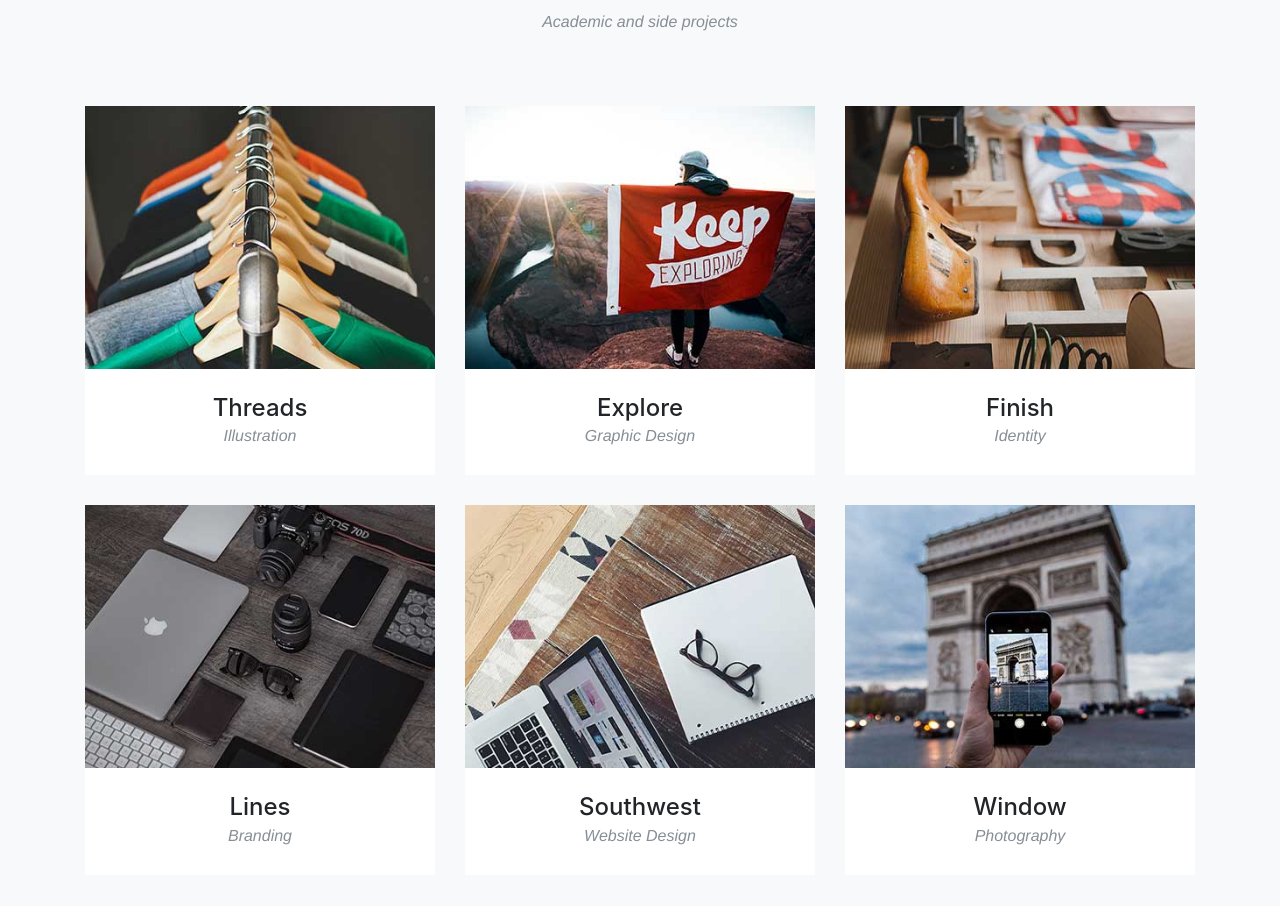
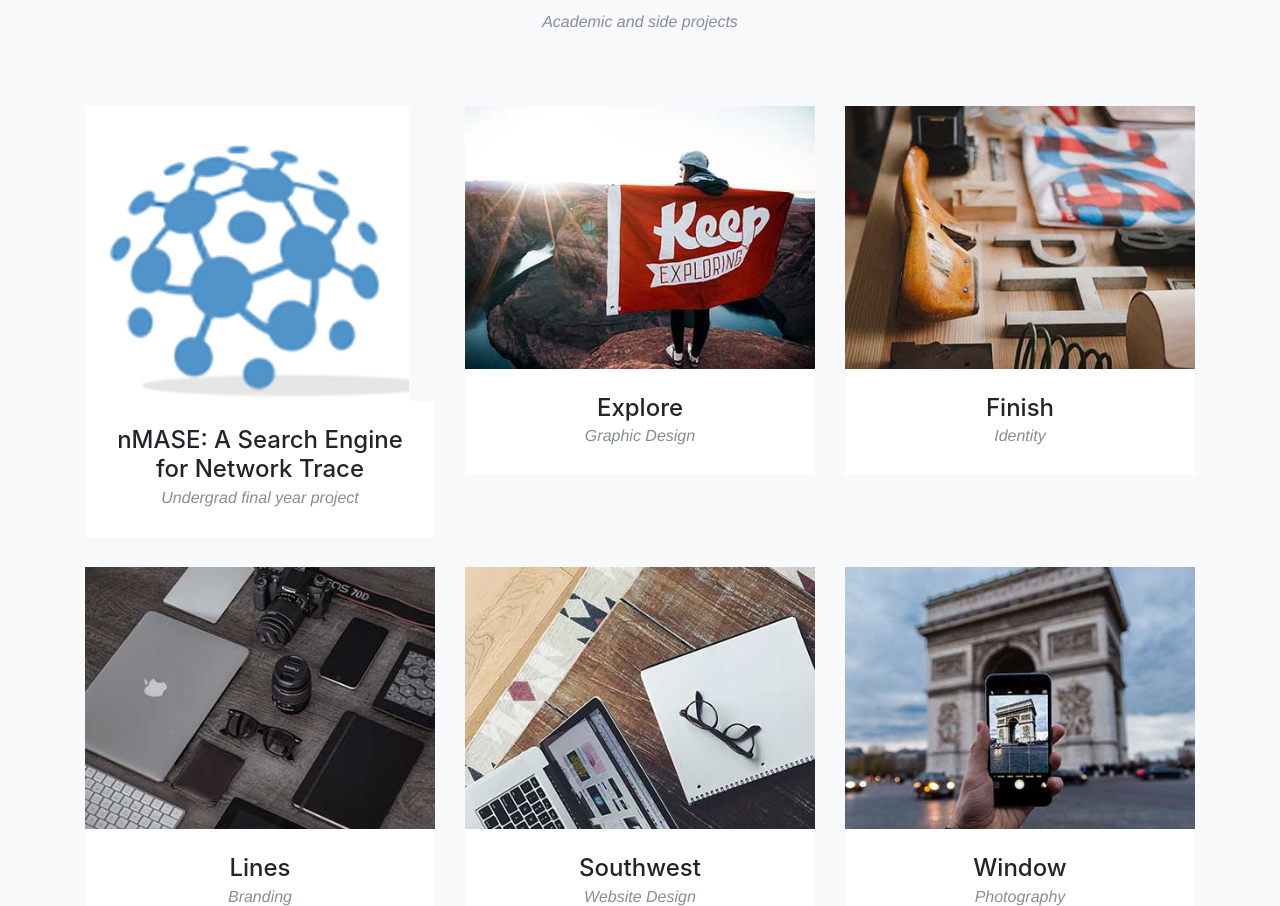
Before and after one commit to vipulchaskar/vipulchaskar.github.io, a website with bundled scripts: page index.html in a window 1280 px wide. Shown: the part 3455-4361 px from the top of the page. Built offline with nearby package versions, Linux system fonts and the light colour scheme; a web font is replaced by a local one.

```diff
--- a/index.html
+++ b/index.html
@@ -216,11 +216,11 @@
                   <i class="fa fa-plus fa-3x"></i>
                 </div>
               </div>
-              <img class="img-fluid" src="img/portfolio/01-thumbnail.jpg" alt="">
+              <img class="img-fluid" src="img/portfolio/01-thumbnail.png" alt="">
             </a>
             <div class="portfolio-caption">
-              <h4>Threads</h4>
-              <p class="text-muted">Illustration</p>
+              <h4>nMASE: A Search Engine for Network Trace</h4>
+              <p class="text-muted">Undergrad final year project</p>
             </div>
           </div>
           <div class="col-md-4 col-sm-6 portfolio-item">
```
Also changed, not shown: img/portfolio/01-thumbnail.jpg (deleted), img/portfolio/01-thumbnail.png (added), 3 other files.
